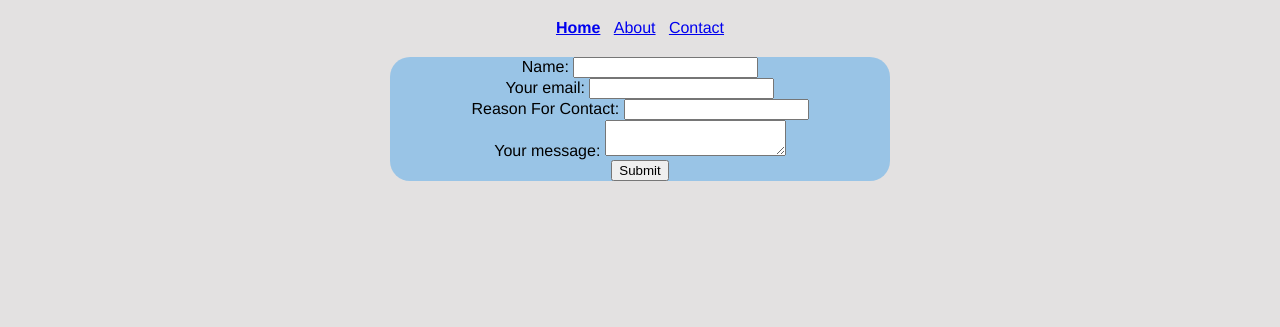
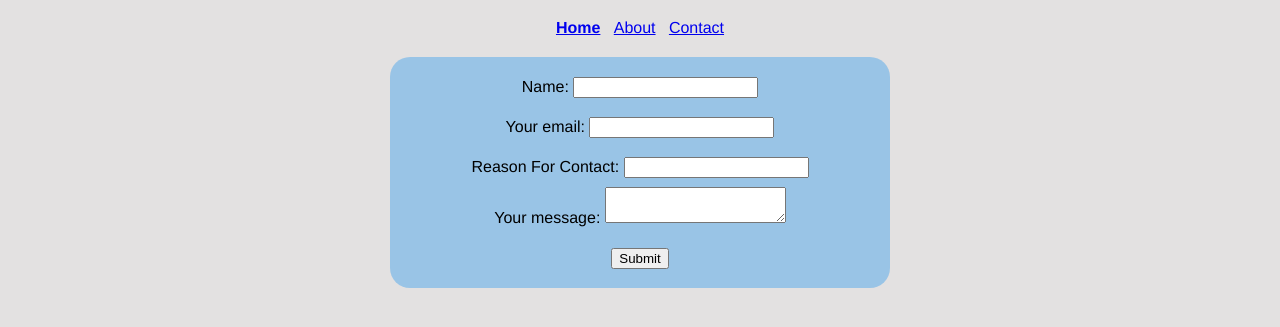
Before and after one commit to dylanfox44/mi349_blog, a plain HTML site: page contact.html in a window 1280 px wide. Shown: the part 81-408 px from the top of the page. Drawn offline with Linux system fonts and the light colour scheme.

Commit message:
update contact form

```diff
--- a/screen.css
+++ b/screen.css
@@ -82,4 +82,7 @@ h2 {
     margin-right: auto;
     margin-top: 10px;
     text-align: center;
+    padding-top: 10px;
+    padding-bottom: 10px;
+    line-height: 2.5em;
 }
```
